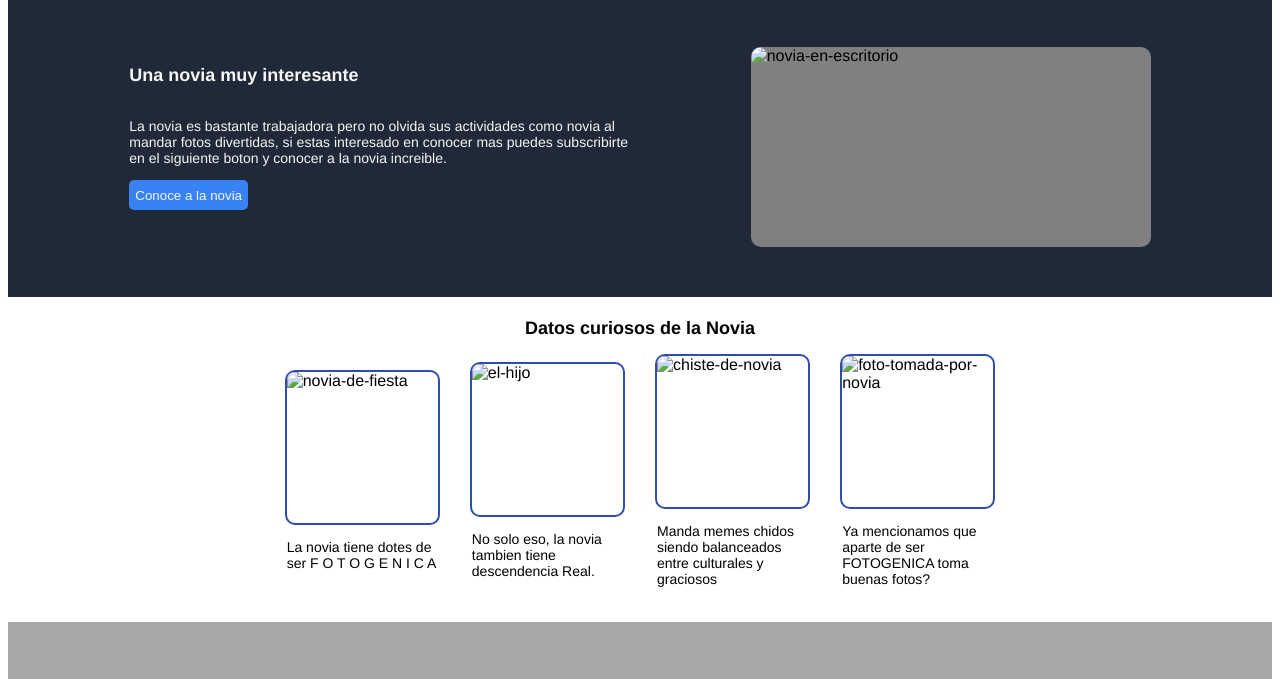
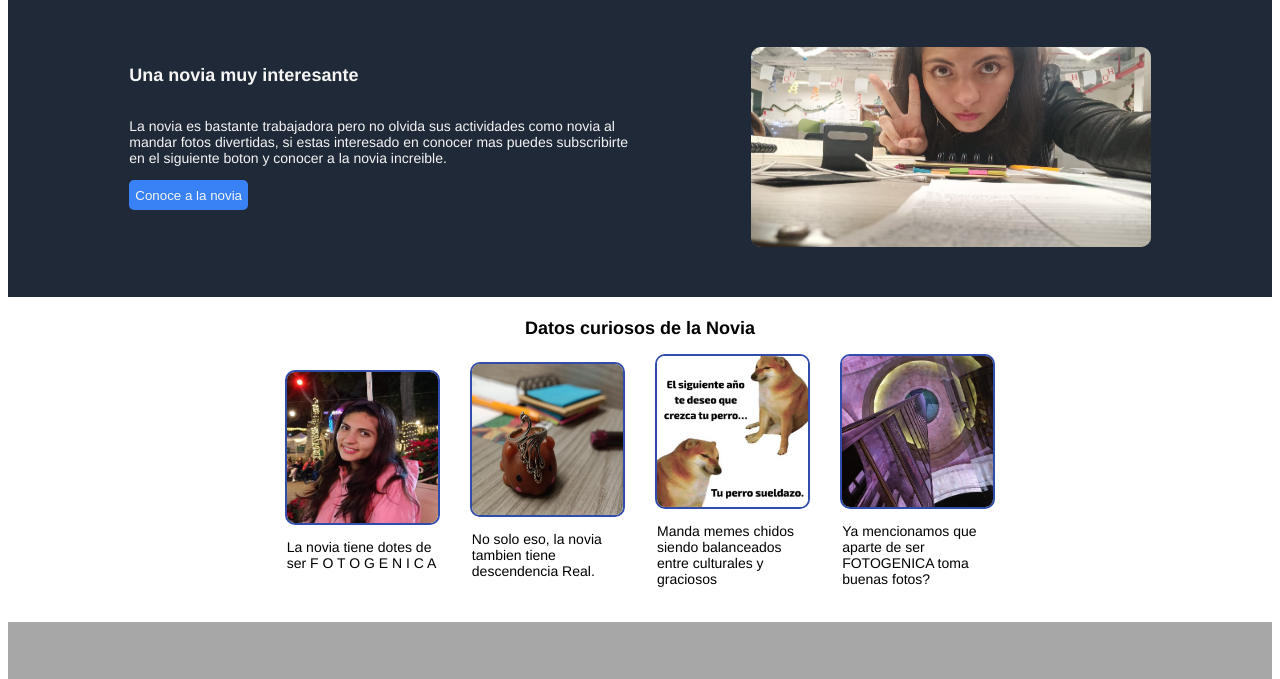
Before and after one commit to armando-billy/mi-novia, a plain HTML site: page index.html in a window 1280 px wide. Shown: the part 68-747 px from the top of the page. Drawn offline with Linux system fonts and the light colour scheme.

Commit message:
Update index.html

```diff
--- a/index.html
+++ b/index.html
@@ -29,7 +29,7 @@
                     <div class="boton" id="boton_izq"><button><a href="">Conoce a la novia</a></button></div>
                 </div>
 
-                <div class="dere-img"><img src="images\novia-en-escritorio.jfif" alt="novia-en-escritorio"></div>
+                <div class="dere-img"><img src="novia-en-escritorio.jfif" alt="novia-en-escritorio"></div>
             </div>
 
             <div class="informacion">
@@ -37,22 +37,22 @@
                 <div class="boxes-info">
 
                     <div class="box-info">
-                        <div class="imagen-box"><img src="images\novia-de-fiesta.jfif" alt="novia-de-fiesta"></div>
+                        <div class="imagen-box"><img src="novia-de-fiesta.jfif" alt="novia-de-fiesta"></div>
                         <P class="info" id="info-img">La novia tiene dotes de ser F O T O G E N I C A</P>
                     </div>
 
                     <div class="box-info">
-                        <div class="imagen-box"><img src="images\el-hijo.jfif" alt="el-hijo"></div>
+                        <div class="imagen-box"><img src="el-hijo.jfif" alt="el-hijo"></div>
                         <P class="info" id="info-img">No solo eso, la novia tambien tiene descendencia Real.</P>
                     </div>
 
                     <div class="box-info">
-                        <div class="imagen-box"><img src="images\chiste-de-novia.jfif" alt="chiste-de-novia"></div>
+                        <div class="imagen-box"><img src="chiste-de-novia.jfif" alt="chiste-de-novia"></div>
                         <P class="info" id="info-img">Manda memes chidos siendo balanceados entre culturales y graciosos</P>
                     </div>
 
                     <div class="box-info">
-                        <div class="imagen-box"><img src="images\foto-tomada-por-novia.jfif" alt="foto-tomada-por-novia"></div>
+                        <div class="imagen-box"><img src="foto-tomada-por-novia.jfif" alt="foto-tomada-por-novia"></div>
                         <P class="info" id="info-img">Ya mencionamos que aparte de ser FOTOGENICA toma buenas fotos?</P>
                     </div>
 
```
